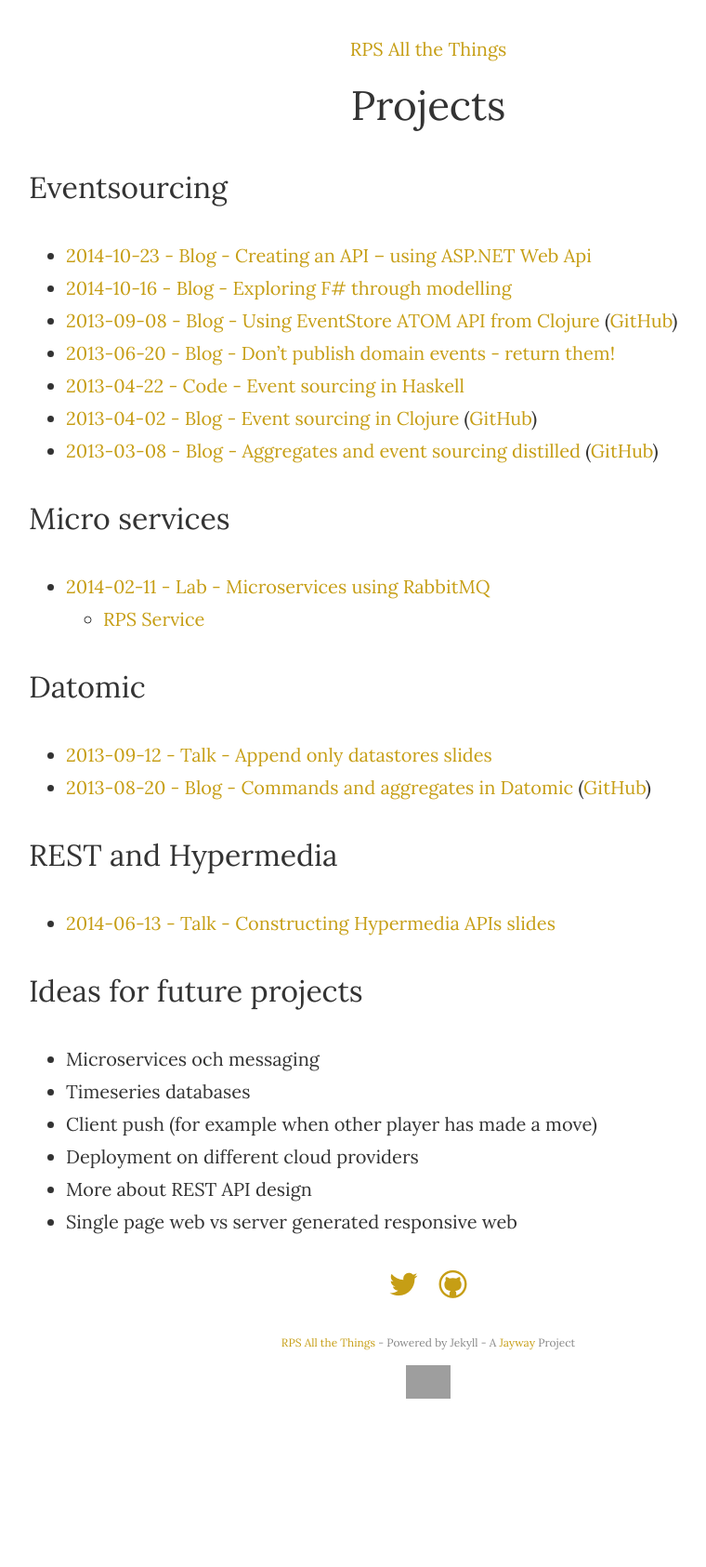
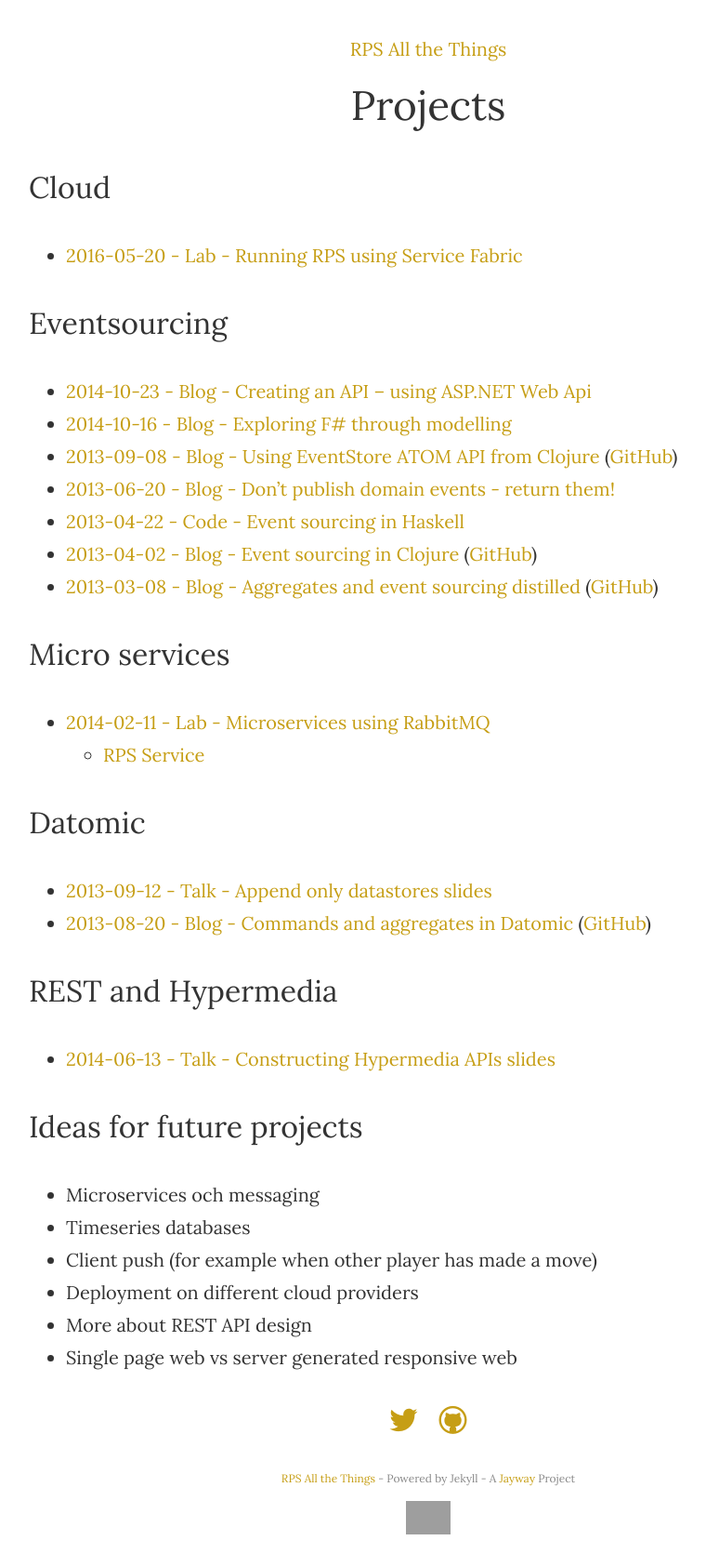
Before and after one commit to jayway/rpsallthethings, a Jekyll site: the page built from projects.md, in a window 1280 px wide. Shown: the whole page at 93% size, without its empty margins (179-939 px from the left). Built offline with Jekyll 4.4.1, drawn with Linux system fonts in a browser that asks for light colours; comment, search, counter and statistics services are not loaded; before the commit the page ends 1539 px from its top, so only the background shows below that; grey boxes are pictures that could not be loaded.

Commit message:
Added Service Fabric project.

```diff
--- a/projects.md
+++ b/projects.md
@@ -2,6 +2,10 @@
 layout: page
 title:  "Projects"
 ---
+
+## Cloud
+
+* [2016-05-20 - Lab - Running RPS using Service Fabric](https://github.com/jayway/ServiceFabric-Lab)
 
 ## Eventsourcing
 
```
